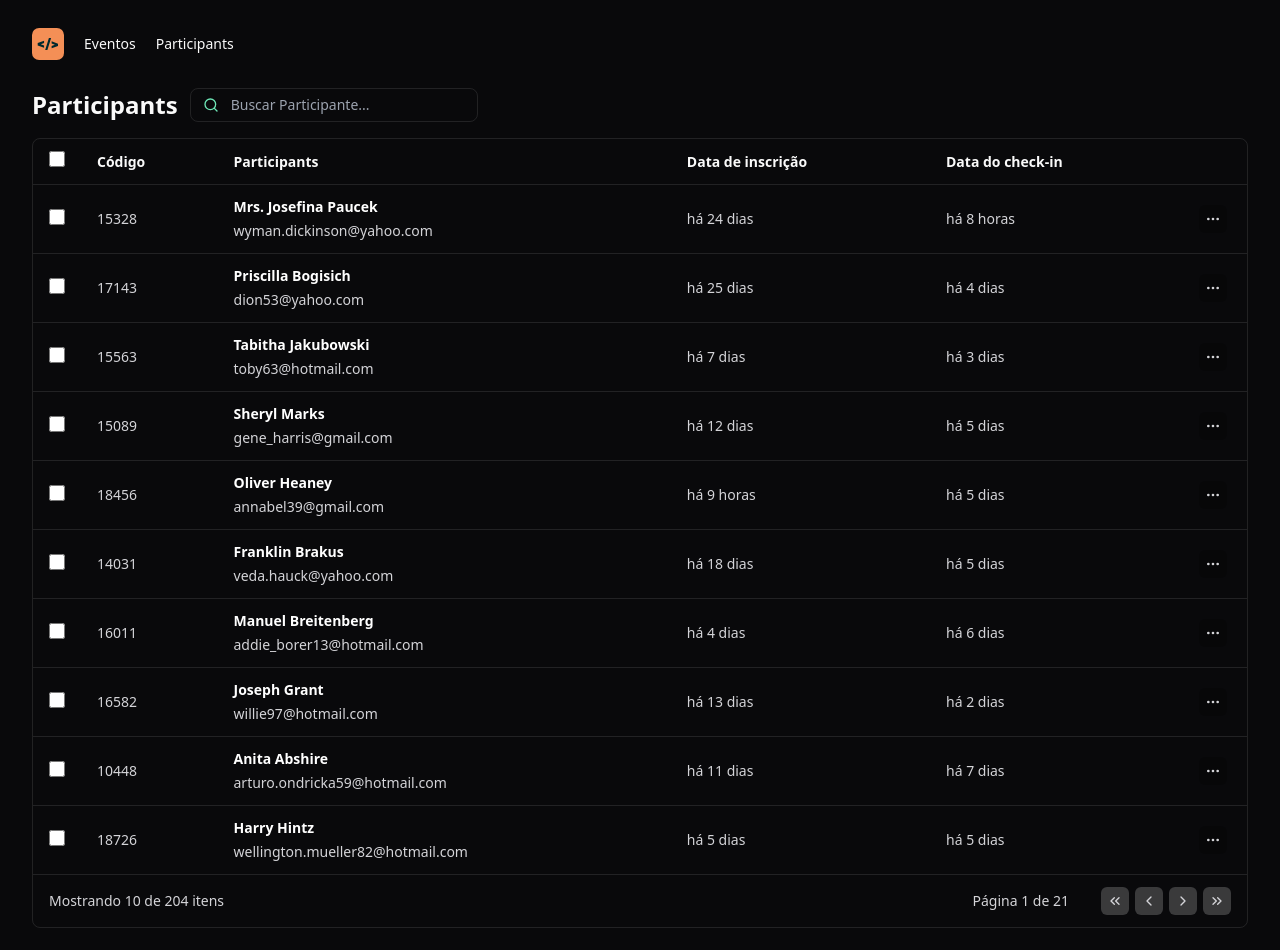
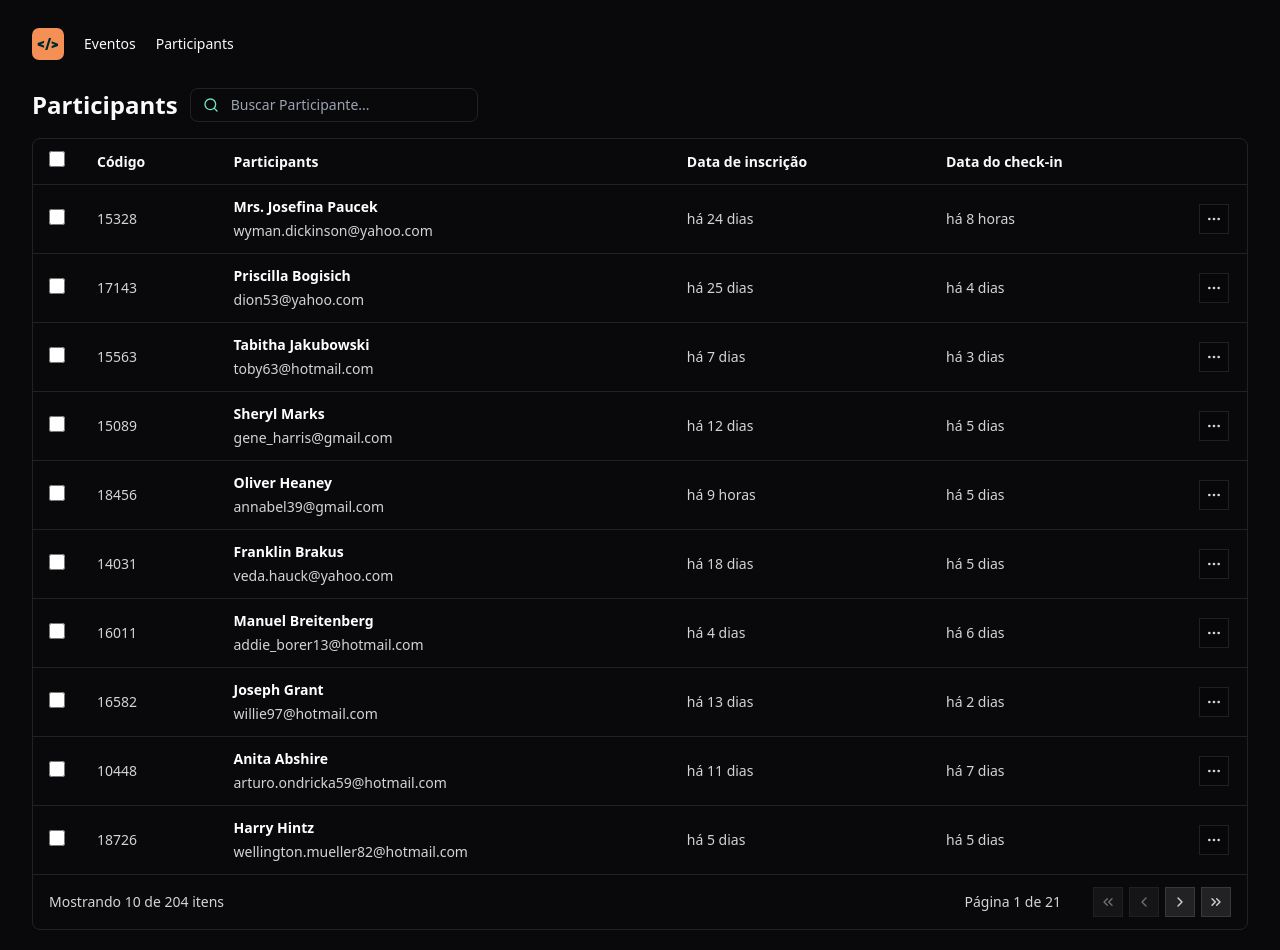
Before and after one commit to antoniobiasotti/PassIn.app, a React (Vite) app: page / in a window 1280 px wide. Built offline with nearby package versions, Linux system fonts and the light colour scheme.

Commit message:
add: opacity style when button disabled

```diff
--- a/components/icon-button.tsx
+++ b/components/icon-button.tsx
@@ -1,4 +1,5 @@
 import { ComponentProps } from "react"
+import { twMerge } from "tailwind-merge"
 
 interface IconButtonProps extends ComponentProps<'button'> {
     transparent?: boolean
@@ -8,10 +9,15 @@
     return (
         <button
             {...props}
-            className={transparent
-                    ? "bg-black/20 border-white/10 rounded-md p-1.5"
-                    : "bg-white/20 border-white/10 rounded-md p-1.5"
-                }
+            // className={transparent
+            //         ? "bg-black/20 border-white/10 rounded-md p-1.5"
+            //         : "bg-white/20 border-white/10 rounded-md p-1.5"
+            //     }
+            className={twMerge(
+                'border bg-black/20 border-white/10 rounde-md p-1.5',
+                transparent ? 'bg-black/20' : 'bg-white/10',
+                props.disabled ? 'opacity-50' : null,
+            )}
         />
     )
 }
```
